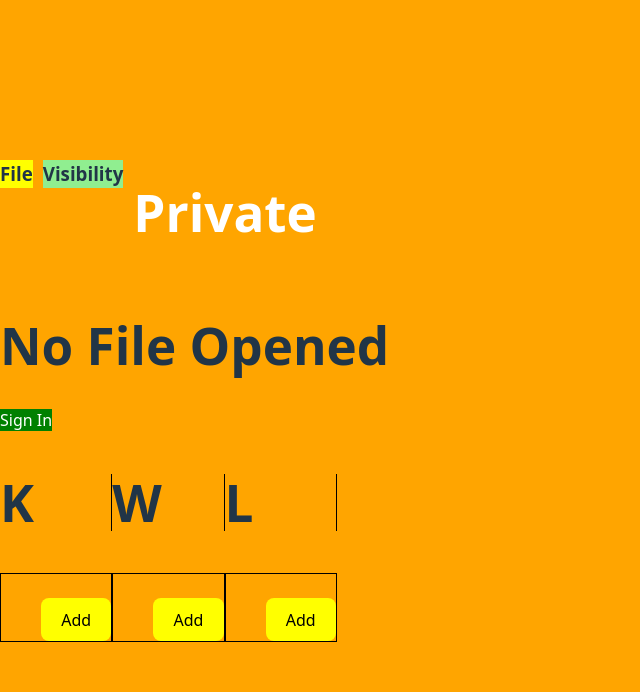
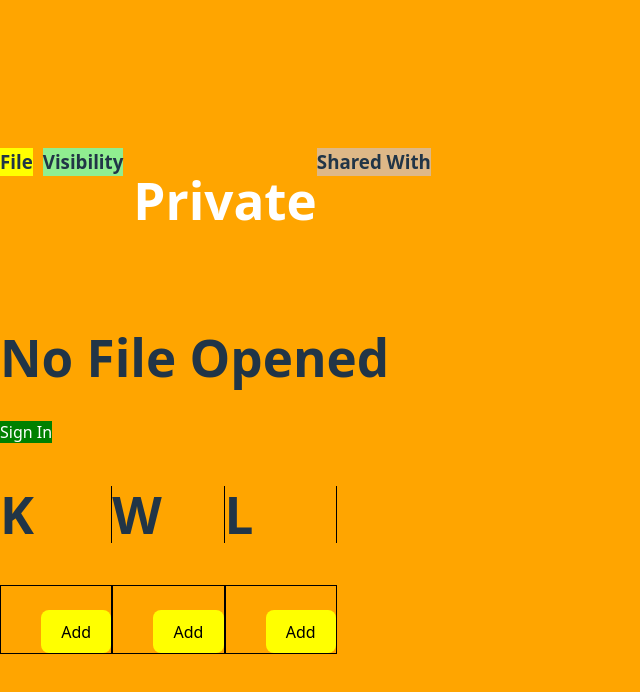
Before and after one commit to lawrencerosin/KWL, a React (Vite) app in the folder frontend/: page / in a window 1280 px wide. Shown: the top 692 px of the page, without its empty margins (0-640 px from the left). Built offline with nearby package versions, Linux system fonts and the light colour scheme.

Commit message:
Made shared menu a separate menu

```diff
--- a/frontend/src/file list.jsx
+++ b/frontend/src/file list.jsx
@@ -17,11 +17,7 @@ export default function FileList(){
         display:"none",
         backgroundColor:"lightgray"
     }
-    const FILE_CSS={
-        backgroundColor:"white",
-        borderRadius:"5px",
-        marginBottom:"2px"
-    }
+
     const FILE_LIST_CSS={
         listStyleType:"none"
     }
--- a/frontend/src/menu/menu.css
+++ b/frontend/src/menu/menu.css
@@ -10,3 +10,6 @@
 .visibility-menu-option{
    background-color:lightgreen;
 }
+.shared-menu-option{
+   background-color:burlywood;
+}
--- a/frontend/src/menu/menubar.jsx
+++ b/frontend/src/menu/menubar.jsx
@@ -1,5 +1,6 @@
 import File from "./file";
 import Visibilities  from "./visibility";
+import Shared from "./shared";
 import { useState, createContext } from "react";
 export const HoldShared=createContext([]);
 export default function Menubar(){
@@ -9,5 +10,5 @@ export default function Menubar(){
     }
       const [shared, setShared]=useState([]);
     const holdInfo={shared, setShared};
-    return <HoldShared.Provider value={holdInfo}><nav style={CSS} ><File/><Visibilities/></nav></HoldShared.Provider>;
+    return <HoldShared.Provider value={holdInfo}><nav style={CSS} ><File/><Visibilities/><Shared shared={shared} setShared={setShared}/></nav></HoldShared.Provider>;
 }
--- a/frontend/src/menu/shared.jsx
+++ b/frontend/src/menu/shared.jsx
@@ -1,4 +1,5 @@
 import "./menu.css";
+import Menu from "./menu";
 function find(emails, email){
     for(let position=0; position<emails.length; position++)
         if(emails[position]==email)
@@ -6,15 +7,14 @@ function find(emails, email){
     return -1;
 }
 export default function Shared({shared, setShared}){
-    const CSS={
-        display:"none"
-    }
+
     function shareChart(){
         const sharee=prompt("Enter the email address you want to share with.");
         const shareCopy=[...shared];
         shareCopy.push(sharee);
         setShared(shareCopy);
     }
+
     const ADD_CSS={
         backgroundColor:"yellow"
     }
@@ -29,7 +29,7 @@ export default function Shared({shared, setShared}){
            copiedShared.splice(emailLoc, 1);
            setShared(copiedShared);
         }
-        return <div className="visibility-menu-option"><span>{email}</span><button onClick={removeShare} style={REMOVE_CSS}>Remove</button></div>;
+        return <div className="shared-menu-option"><span>{email}</span><button onClick={removeShare} style={REMOVE_CSS}>Remove</button></div>;
     });
-    return <div style={CSS}>{emails}<button onClick={shareChart} style={ADD_CSS}>Add</button></div>;
+    return <Menu menuClass="shared-menu-option" name="Shared With">{emails}<button style={ADD_CSS} onClick={shareChart}>Add</button></Menu>;
 }
--- a/frontend/src/menu/visibility.jsx
+++ b/frontend/src/menu/visibility.jsx
@@ -40,8 +40,6 @@ export default function Visibilities(){
 
         if(position==0)
           return <div className="visibility-menu-option menu-option" onClick={changeVisibility} style={SELECTED}>{choice}</div>;
-        else if(position==1)
-          return <><div className="visibility-menu-option menu-option" style={SHARED_CSS} onClick={changeVisibility} onMouseOver={showSubmenu} >{choice}</div><Shared shared={shared} setShared={setShared}/></>
         else
           return <div className="visibility-menu-option menu-option" onClick={changeVisibility} style={NOT_SELECTED}>{choice}</div>
    });
--- a/frontend/src/pages/kwl.jsx
+++ b/frontend/src/pages/kwl.jsx
@@ -10,5 +10,5 @@ export default function KWL(){
     setBodyColor("orange");
     const [visibility, setVisibility]=useState("Private");
     const holdInfo={visibility, setVisibility};
-    return <Info.Provider value={holdInfo}><div style={CSS}><Menubar/><OpenedFile/><ChartPageSignInLink/><Chart/><FileList/></div></Info.Provider>;
+    return <Info.Provider value={holdInfo}><div style={CSS}><Menubar/><br/><OpenedFile/><ChartPageSignInLink/><Chart/><FileList/></div></Info.Provider>;
 }
```
